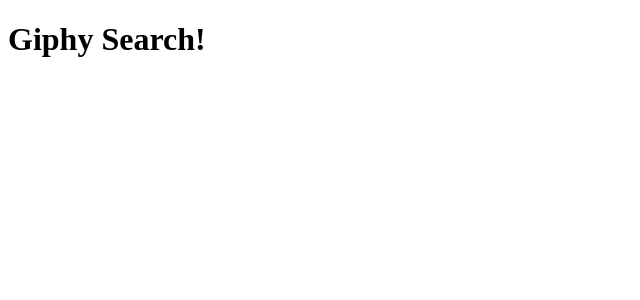
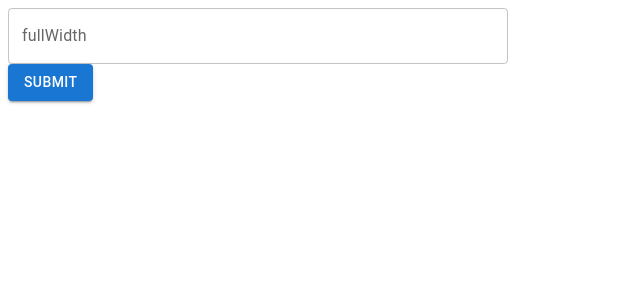
Before and after one commit to TyDomben/group-giphy-saga-project, a React (Vite) app: page / in a window 1280 px wide. Shown: the top 300 px of the page, without its empty margins (0-640 px from the left). Built offline with nearby package versions, Linux system fonts and the light colour scheme.

Commit message:
basic search style and console log

```diff
--- a/src/components/App/App.jsx
+++ b/src/components/App/App.jsx
@@ -1,10 +1,39 @@
+import * as React from "react";
+import Box from "@mui/material/Box";
+import TextField from "@mui/material/TextField";
+import Stack from "@mui/material/Stack";
+import Button from "@mui/material/Button";
+
 function App() {
   return (
     <div>
-      <h1>Giphy Search!</h1>
+      <Box
+        sx={{
+          width: 500,
+          maxWidth: "100%",
+        }}
+      >
+        <TextField
+          onChange={(event) => {
+            console.log(event.target.value);
+          }}
+          fullWidth
+          label="fullWidth"
+          id="fullWidth"
+        />
+      </Box>
+      <Stack spacing={2} direction="row">
+        <Button
+          onClick={() => {
+            alert("clicked");
+          }}
+          variant="contained"
+        >
+          submit
+        </Button>
+      </Stack>
     </div>
   );
 }
 
-
 export default App;
```
Also changed, not shown: package.json (+6 -1 lines), 1 other file (tests, documents, lock files or other folders).
